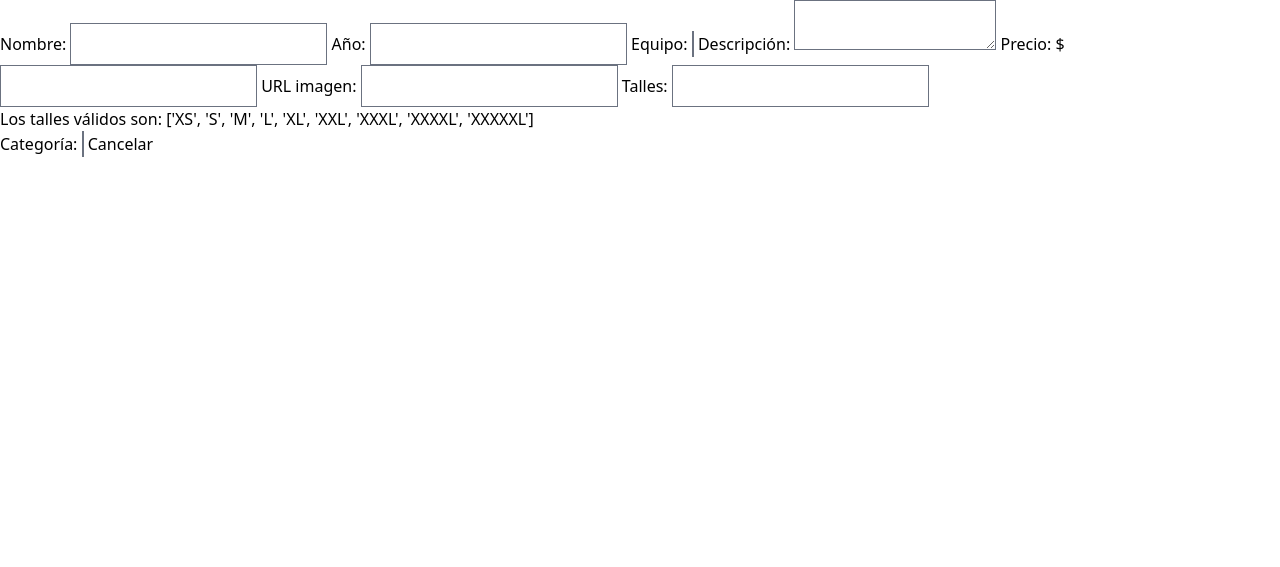
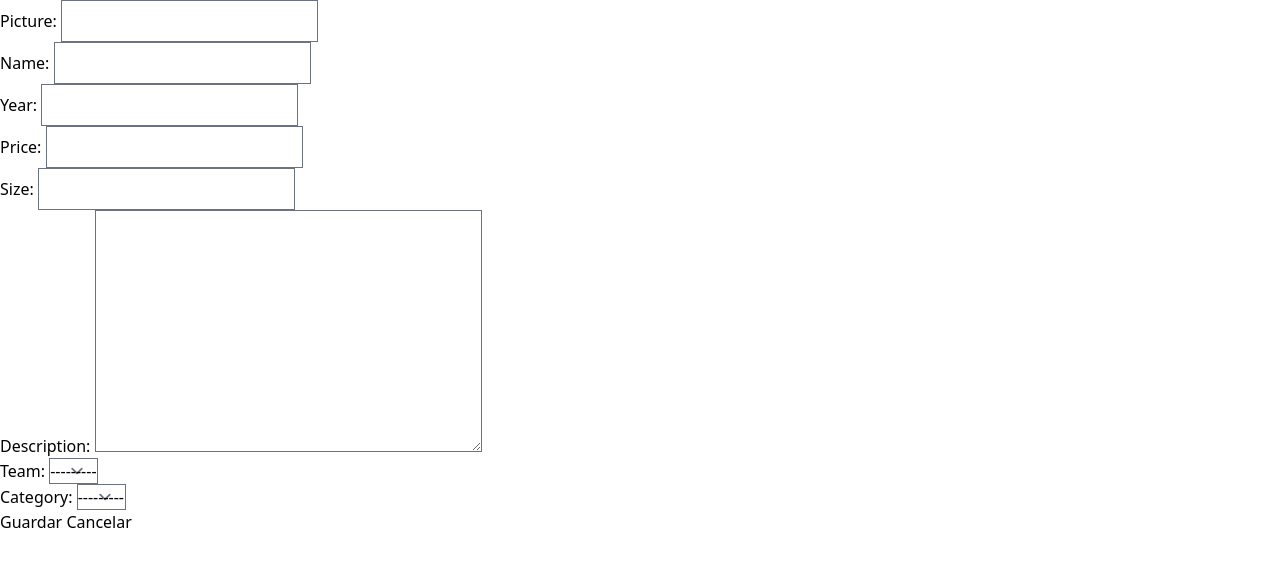
Before and after one commit to dalo12/django-kits-store, a Django app: page /kits/create in a window 1280 px wide. Shown: the top 567 px of the page. Run offline with Django 5.2, Linux system fonts and the light colour scheme; data that the repository does not hold is empty; style sheets or scripts are compiled from the project's sources; some libraries are stand-ins or nearby versions.

Commit message:
Implemented 'create' view with django form. Fixed the 'index' view

```diff
--- a/kitsStore/kits_management/templates/kits/create.html
+++ b/kitsStore/kits_management/templates/kits/create.html
@@ -1,28 +1,10 @@
 {% extends "kits/template.html" %}
 
 {% block cuerpo %}
-<form action="{% url 'create' %}" method="post">
+<form method="post" enctype="multipart/form-data">
     {% csrf_token %}
-    <span>Nombre: </span> <input type="text" name="name" required>
-    <span>Año:</span> <input type="number" min="0" step="1" name="year" required>
-    <span>Equipo:</sapan>
-    <select>
-        {%for t in teams%}
-            <option value="{{t.id}}">{{t.name}}</option>
-        {% endfor %}
-    </select>
-    <span>Descripción: </span> <textarea name="description"></textarea>
-    <span>Precio: $</span> <input type="number" min="0" step="0.01" name="price" required>
-    <span>URL imagen: </span> <input type="url" name="picture">
-    <span>Talles: </span> <input type="text" autocapitalize="characters" aria-label="Lista de talles (separados por ',')" name="size" required>
-    <p>Los talles válidos son: {{talles_validos}}</p>
-    <span>Categoría:</sapan>
-    <select>
-        {%for c in categories%}
-            <option value="{{c.id}}">{{c.name}}</option>
-        {% endfor %}
-    </select>
-    <button type="submit" onclick="return confirm('¿Guardar nuevo kit?')" value="Guardar">
+    {{ form.as_p }}
+    <button type="submit" value="Save">Guardar</button>
     <a href="./" type="submit">Cancelar</a>
 
 </form>
--- a/kitsStore/kits_management/templates/kits/index.html
+++ b/kitsStore/kits_management/templates/kits/index.html
@@ -15,6 +15,7 @@
         </thead>
         <tbody>
             {% for kit in object_list %}
+            <tr>
                 <td>{{ kit.id }}</td>
                 <td>{{ kit.name }}</td>
                 <td>{{ kit.team.name }}</td>
@@ -32,6 +33,7 @@
                         </div>
                     </form>
                 </td>
+            </tr>
             {% endfor %}
         </tbody>
     </table>
```
Lines whose indentation alone changed are shown as unchanged.
